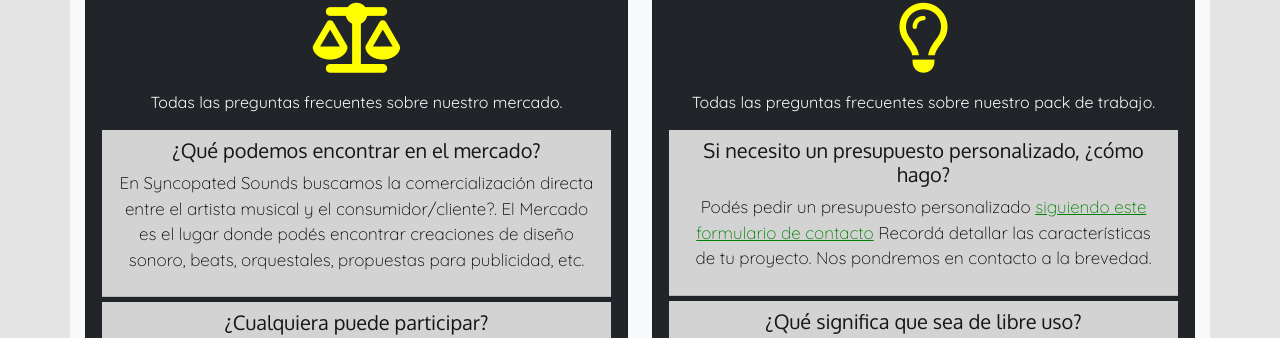
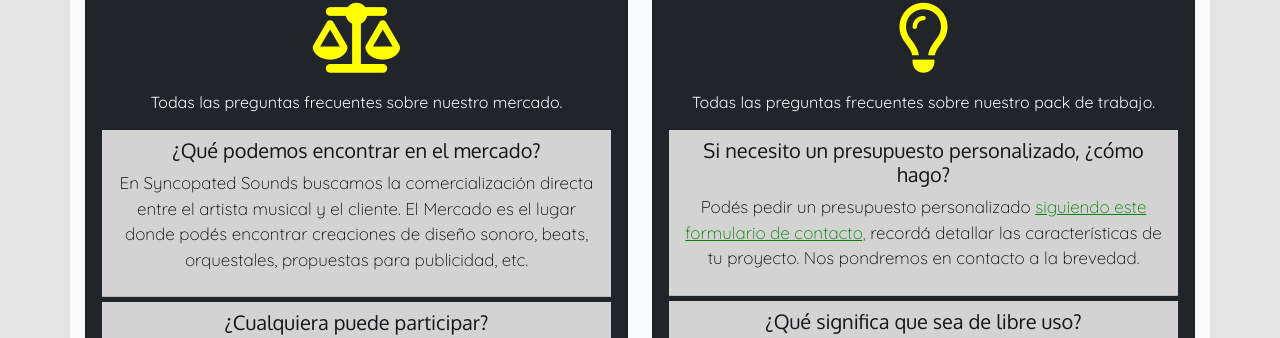
Before and after one commit to GonzaloRamos/E-commerce-de-musica, a website: page paginas/faqs.html in a window 1280 px wide. Shown: the part 450-788 px from the top of the page. Drawn offline with nearby package versions, Linux system fonts and the light colour scheme.

Commit message:
Ultima correcion texto

```diff
--- a/paginas/faqs.html
+++ b/paginas/faqs.html
@@ -147,7 +147,7 @@
               <li class="list-group-item list-group-item-dark">
                 <h5> ¿Qué podemos encontrar en el mercado? </h5>
                 <p class="faqs__card__texto">En Syncopated Sounds buscamos la comercialización directa entre el artista
-                  musical y el consumidor/cliente?. El Mercado es el lugar donde podés encontrar creaciones de diseño
+                  musical y el cliente. El Mercado es el lugar donde podés encontrar creaciones de diseño
                   sonoro, beats, orquestales, propuestas para publicidad, etc.
                 </p>
               </li>
@@ -201,7 +201,7 @@
                 <h5> Si necesito un presupuesto personalizado, ¿cómo hago?
                 </h5>
                 <p class="faqs__card__texto">Podés pedir un presupuesto personalizado <a href="#contacto"
-                    class="links">siguiendo este formulario de contacto</a> Recordá detallar las características
+                    class="links">siguiendo este formulario de contacto,</a> recordá detallar las características
                   de tu proyecto. Nos pondremos en contacto a la brevedad.</p>
               </li>
 
```
Also changed, not shown: paginas/gigs.html (+1 -1 lines), paginas/mercado.html (+1 -1 lines).
